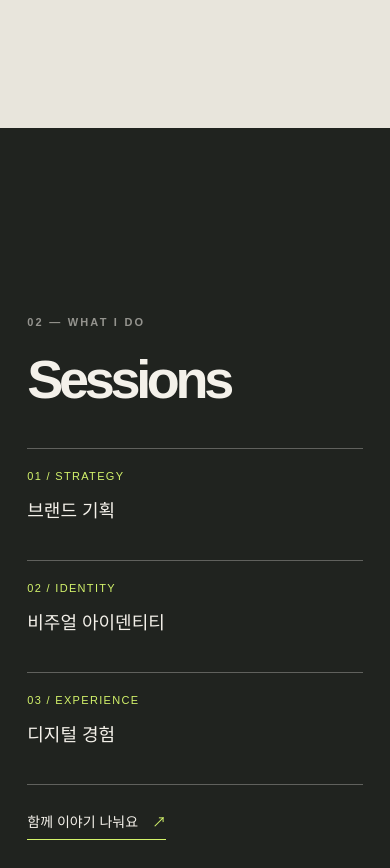
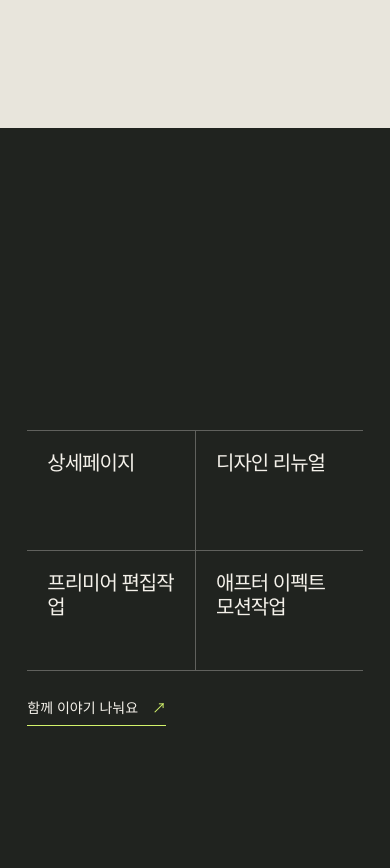
Before and after one commit to Heyjilee/html, a plain HTML site: page index.html in a window 390 px wide. Shown: the part 1560-2428 px from the top of the page. Drawn offline with Linux system fonts and the light colour scheme.

```diff
--- a/index.html
+++ b/index.html
@@ -197,38 +197,42 @@
 
         .session-list {
             display: grid;
-            grid-template-columns: repeat(3, minmax(0, 1fr));
-            margin-top: clamp(46px, 9vh, 100px);
+            grid-template-columns: repeat(2, minmax(0, 1fr));
+            width: 100%;
+            margin: 0;
+            padding: 0;
+            list-style: none;
             border-top: 1px solid rgba(244, 241, 234, 0.3);
         }
 
         .session-item {
-            min-height: 150px;
-            padding: 24px 24px 16px 0;
+            min-width: 0;
+            min-height: 180px;
+            padding: 28px;
             border-bottom: 1px solid rgba(244, 241, 234, 0.3);
+            transition: background-color 220ms ease, transform 220ms ease, border-color 220ms ease;
         }
 
-        .session-item + .session-item {
-            padding-left: 24px;
-            border-left: 1px solid rgba(244, 241, 234, 0.3);
+        .session-item:hover {
+            background-color: rgba(211, 243, 107, 0.1);
+            transform: translateY(-3px);
         }
 
-        .session-item span {
-            color: var(--accent);
-            font-size: 11px;
-            letter-spacing: 0.12em;
+        .session-item h2 {
+            margin: 0;
+            font-size: clamp(22px, 3.2vw, 42px);
+            font-weight: 500;
+            letter-spacing: -0.05em;
+            line-height: 1.2;
+            transition: color 220ms ease;
         }
 
-        .session-item h3 {
-            margin: 30px 0 8px;
-            font-size: clamp(18px, 2vw, 26px);
-            font-weight: 500;
+        .session-item:hover h2 {
+            color: var(--accent);
         }
 
-        .session-item p {
-            margin: 0;
-            color: rgba(244, 241, 234, 0.58);
-            font-size: 13px;
+        .session-item:nth-child(even) {
+            border-left: 1px solid rgba(244, 241, 234, 0.3);
         }
 
         .contact-link {
@@ -327,23 +331,17 @@
                 max-width: 460px;
             }
 
-            .session-list {
-                grid-template-columns: 1fr;
-                margin-top: 42px;
+            .sessions {
+                overflow: visible;
             }
 
             .session-item {
-                min-height: 112px;
-                padding: 17px 0;
+                min-height: 120px;
+                padding: 20px;
             }
 
-            .session-item + .session-item {
-                padding-left: 0;
-                border-left: 0;
-            }
-
-            .session-item h3 {
-                margin: 12px 0 5px;
+            .session-item h2 {
+                font-size: clamp(20px, 5vw, 28px);
             }
 
             .contact-link {
@@ -410,25 +408,20 @@
         </section>
 
         <section class="panel sessions" id="sessions" aria-labelledby="sessions-title">
-            <p class="eyebrow">02 — What I do</p>
-            <h2 id="sessions-title">Sessions</h2>
-            <div class="session-list">
-                <article class="session-item">
-                    <span>01 / STRATEGY</span>
-                    <h3>브랜드 기획</h3>
-
-                </article>
-                <article class="session-item">
-                    <span>02 / IDENTITY</span>
-                    <h3>비주얼 아이덴티티</h3>
-
-                </article>
-                <article class="session-item">
-                    <span>03 / EXPERIENCE</span>
-                    <h3>디지털 경험</h3>
-
-                </article>
-            </div>
+           <ul class="session-list" aria-label="제공 서비스">
+            <li class="session-item">
+                <h2>상세페이지</h2>
+            </li>
+            <li class="session-item">
+                <h2>디자인 리뉴얼</h2>
+            </li>
+            <li class="session-item">
+                <h2>프리미어 편집작업</h2>
+            </li>
+            <li class="session-item">
+                <h2>애프터 이펙트 모션작업</h2>
+            </li>
+           </ul>
             <a class="contact-link" href="mailto:hello@moon.studio">함께 이야기 나눠요 <span>↗</span></a>
         </section>
     </main>
```
